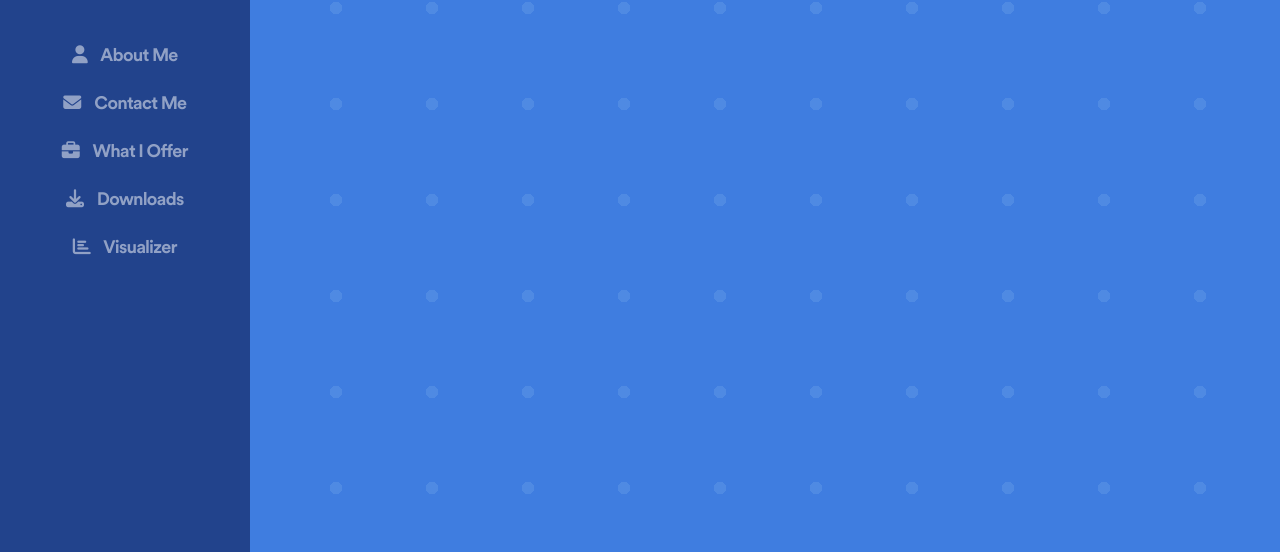
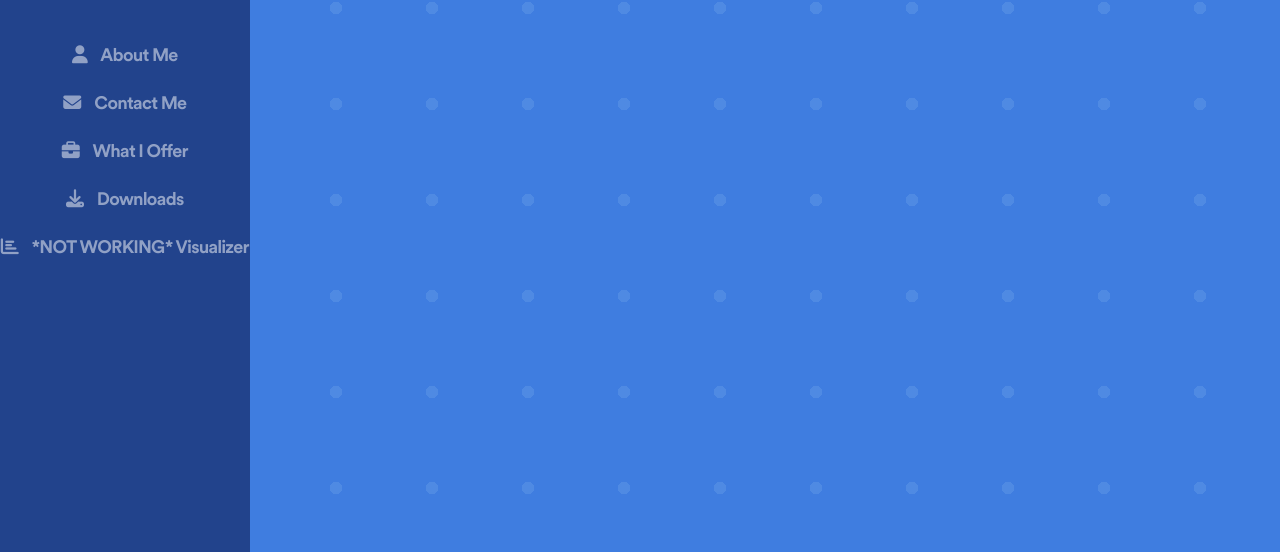
Before and after one commit to Mysticlone98756/websie, a plain HTML site: page index.html in a window 1280 px wide. Both pictures are taken after a click on the element 52 px from the left and 54 px from the top of the page. Shown: the part 248-800 px from the top of the page. Drawn offline with Linux system fonts and the light colour scheme.

Commit message:
fixed an error (added some text tbh, wasnt much) yeah

```diff
--- a/index.html
+++ b/index.html
@@ -20,7 +20,7 @@
                 <li><a href="./sublinks/contactme.html" class="menu-item" onclick="setActiveIndex(1)"><i class="fas fa-envelope"></i> Contact Me</a></li>
                 <li><a href="./sublinks/whatioffer.html" class="menu-item" onclick="setActiveIndex(2)"><i class="fas fa-briefcase"></i> What I Offer</a></li>
                 <li><a href="./sublinks/downloads.html" class="menu-item" onclick="setActiveIndex(3)"><i class="fas fa-download"></i> Downloads</a></li>
-                <li><a href="./sublinks/visualizer.html" class="menu-item" onclick="setActiveIndex(4)"><i class="fas fa-chart-bar"></i> Visualizer</a></li>
+                <li><a href="./sublinks/visualizer.html" class="menu-item" onclick="setActiveIndex(4)"><i class="fas fa-chart-bar"></i> *NOT WORKING*  Visualizer</a></li>
             </ul>
         </nav>
 
```
